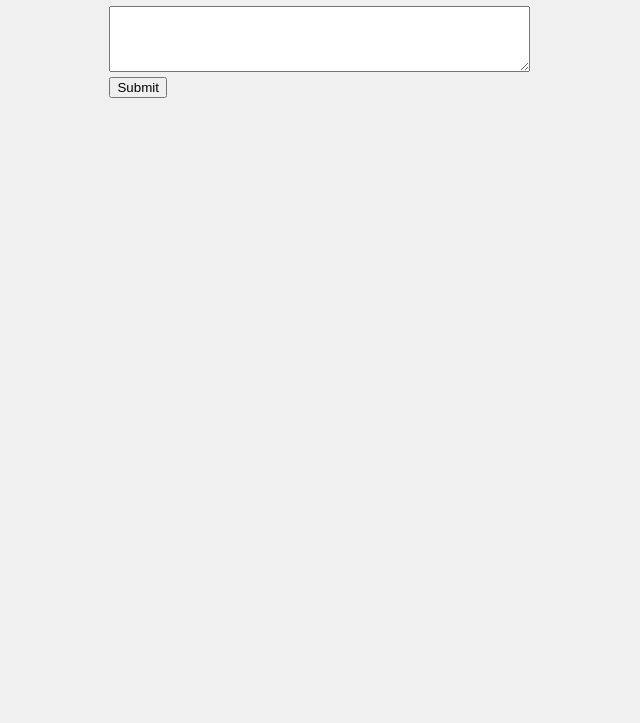
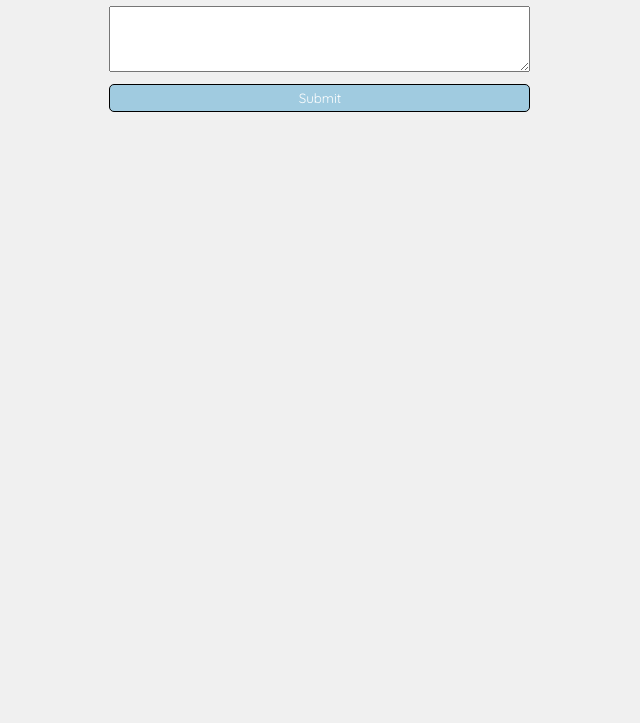
Before and after one commit to Swalawaga/brickhack, a website: page index.html in a window 1280 px wide. Shown: the part 77-800 px from the top of the page, without its empty margins (320-960 px from the left). Drawn offline with Linux system fonts and the light colour scheme; a web font is replaced by a local one.

Commit message:
CSS Button Update

```diff
--- a/css/styles.css
+++ b/css/styles.css
@@ -9,3 +9,19 @@ body {
     margin: 0 auto;
     justify-items: center;
 }
+
+button {
+    background-color: #a0cbe0;
+    color: white;
+    padding: 5px 5px;
+    margin: 8px 0;
+    border: black 1px solid;
+    border-radius: 5px;
+    cursor: pointer;
+    width: 100%;
+    font-family: "Quicksand", sans-serif, Arial;
+}
+
+button:hover {
+    background-color: #7ba6c2;
+}
```
